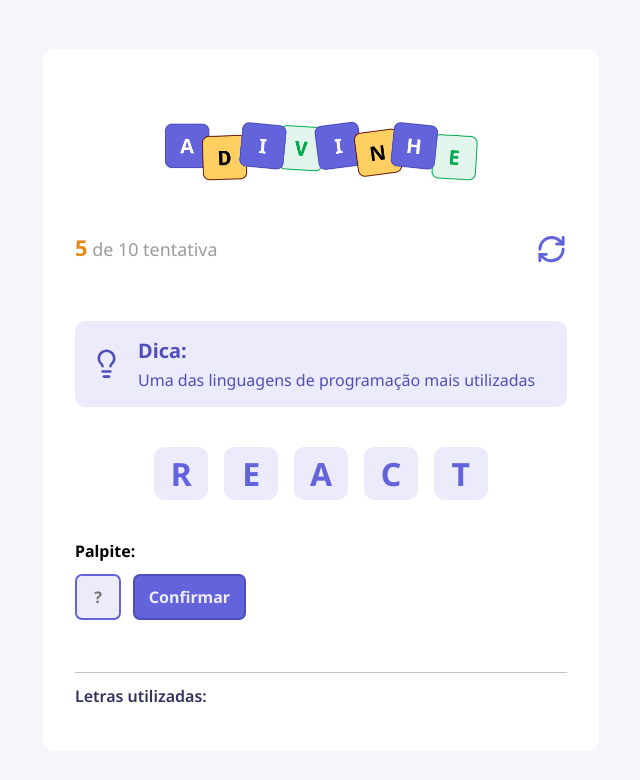
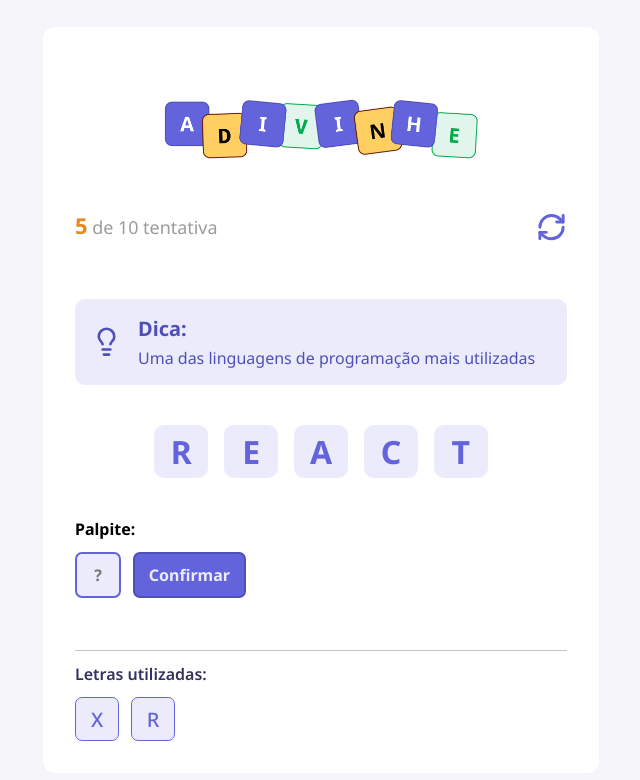
Before and after one commit to silveriale/advinhe, a React (Vite) app: page / in a window 1280 px wide. Shown: the top 780 px of the page, without its empty margins (319-959 px from the left). Built offline with nearby package versions, Linux system fonts and the light colour scheme.

Commit message:
Variações de Tamanho de Letra
- como criar variações de letras em um componente

-  propriedade opcional "size" para alternar entre letras grandes e pequenas

```diff
--- a/src/components/Letter/index.tsx
+++ b/src/components/Letter/index.tsx
@@ -1,7 +1,7 @@
 /**
  * @file Este arquivo define o componente `Letter`, responsável por exibir
  * um caractere dentro de um bloco estilizado.
- * É utilizado no jogo para mostrar letras fixas ou digitadas.
+ * É utilizado no jogo para mostrar letras fixas ou digitadas, em tamanho padrão ou reduzido.
  */
 
 import styles from "./styles.module.css";
@@ -9,21 +9,27 @@
 // Define o tipo das propriedades aceitas pelo componente
 type Props = {
   value?: string; // Valor da letra a ser exibida, opcional
+  size?: "default" | "small"; // Define o tamanho da letra: padrão ou reduzido
 };
 
 /**
  * Componente `Letter`.
  * Renderiza um bloco estilizado exibindo uma letra.
  *
- * @param {Props} props - Objeto com a propriedade `value`, que representa a letra exibida.
+ * @param {Props} props - Objeto com as propriedades:
+ *  - `value`: representa a letra exibida.
+ *  - `size`: determina o tamanho da letra ("default" ou "small").
  * @returns {JSX.Element} Estrutura JSX que renderiza a letra em tela.
  */
-export function Letter({ value = "" }: Props) {
+export function Letter({ value = "", size = "default" }: Props) {
   return (
-    <div className={styles.letter}>
-      {" "}
-      {/* Container estilizado que envolve a letra */}
-      <span>{value}</span>{" "}
+    // Container estilizado que aplica classes diferentes conforme o tamanho selecionado
+    <div
+      className={`
+    ${styles.letter}
+    ${size === "small" && styles.letterSmall}`}
+    >
+      <span>{value}</span>
       {/* Exibe o valor da letra dentro de uma tag <span> */}
     </div>
   );
--- a/src/components/Letter/styles.module.css
+++ b/src/components/Letter/styles.module.css
@@ -20,3 +20,13 @@
   align-items: center; /* Alinha o conteúdo verticalmente ao centro */
   justify-content: center; /* Alinha o conteúdo horizontalmente ao centro */
 }
+
+.letterSmall {
+  width: 2.75rem; /* Define a largura fixa da letra em versão reduzida */
+  height: 2.75rem; /* Define a altura fixa da letra em versão reduzida */
+  border-radius: 0.43rem; /* Arredonda levemente os cantos do quadrado da letra menor */
+
+  font-size: 1.25rem; /* Define o tamanho da fonte da letra menor */
+  font-weight: 500; /* Define a espessura da fonte como média */
+  border: 1px solid #6363db; /* Aplica uma borda roxa em volta da letra */
+}
--- a/src/components/LettersUsed/index.tsx
+++ b/src/components/LettersUsed/index.tsx
@@ -4,18 +4,26 @@
  */
 
 import styles from "./styles.module.css";
+import { Letter } from "../Letter";
 
 /**
  * Componente `LettersUsed`.
- * Renderiza uma seção que exibe o título "Letras utilizadas".
+ * Renderiza uma seção contendo o título "Letras utilizadas" e as letras já usadas.
  *
  * @returns {JSX.Element} Estrutura JSX que mostra a área destinada às letras usadas.
  */
 export function LettersUsed() {
   return (
-    // Div container com classe CSS para estilização
+    // Container principal da seção de letras utilizadas
     <div className={styles.lettersUsed}>
+      {/* Título da seção */}
       <h5>Letras utilizadas:</h5>
+
+      {/* Lista de letras já utilizadas, renderizadas para o tamanho pequeno*/}
+      <div>
+        <Letter value="X" size="small" />
+        <Letter value="R" size="small" />
+      </div>
     </div>
   );
 }
--- a/src/components/LettersUsed/styles.module.css
+++ b/src/components/LettersUsed/styles.module.css
@@ -16,3 +16,9 @@
   font-weight: 600; /* Define a espessura da fonte como semi-negrito */
   margin: 0.75rem 0; /* Define margens superior e inferior para o título */
 }
+
+.lettersUsed > div {
+  display: flex; /* Usa flexbox para organizar os elementos filhos em linha */
+  gap: 0.75rem; /* Define o espaçamento entre os itens */
+  flex-wrap: wrap; /* Permite que os itens quebrem para a linha de baixo quando necessário */
+}
```
